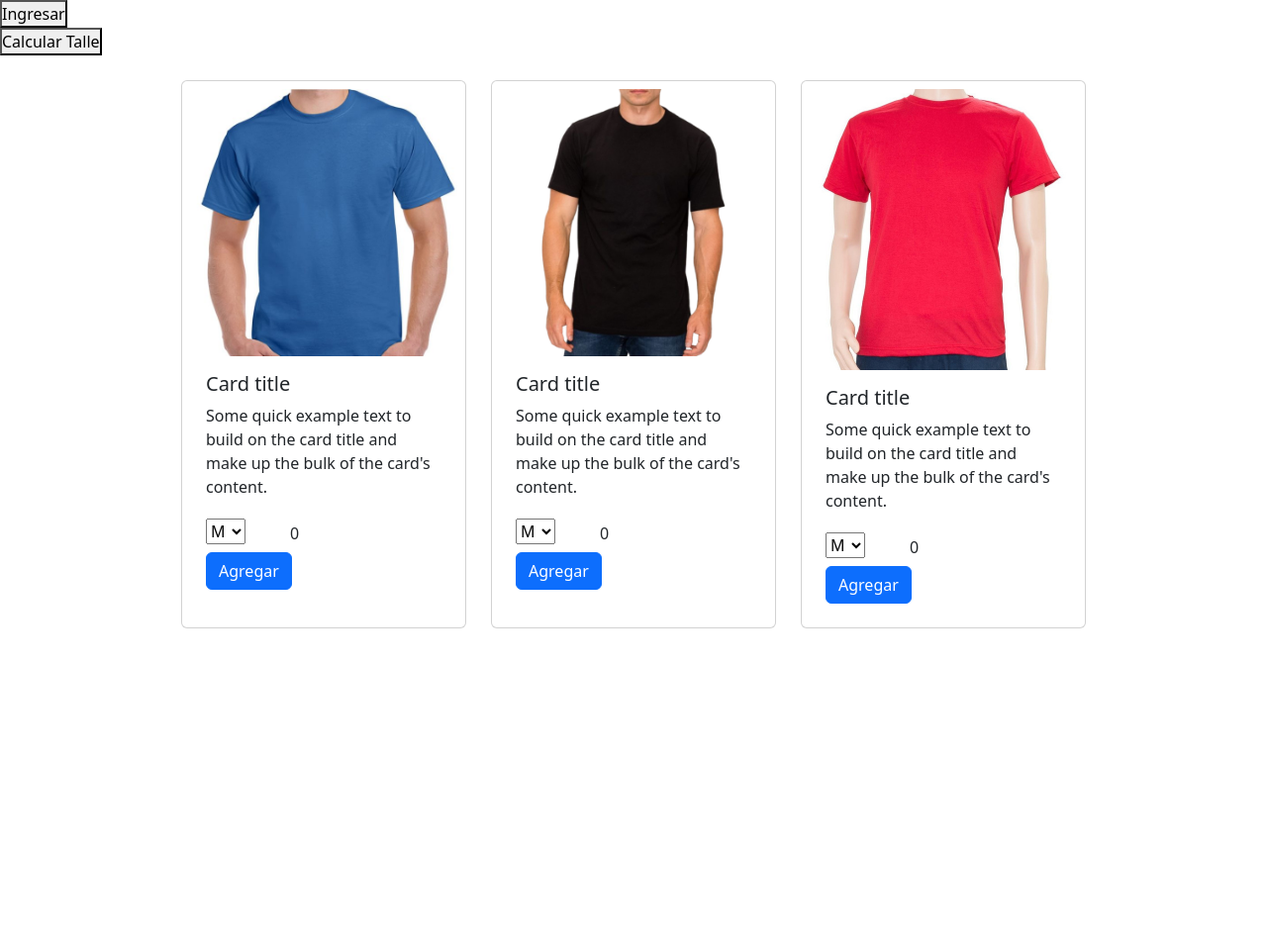
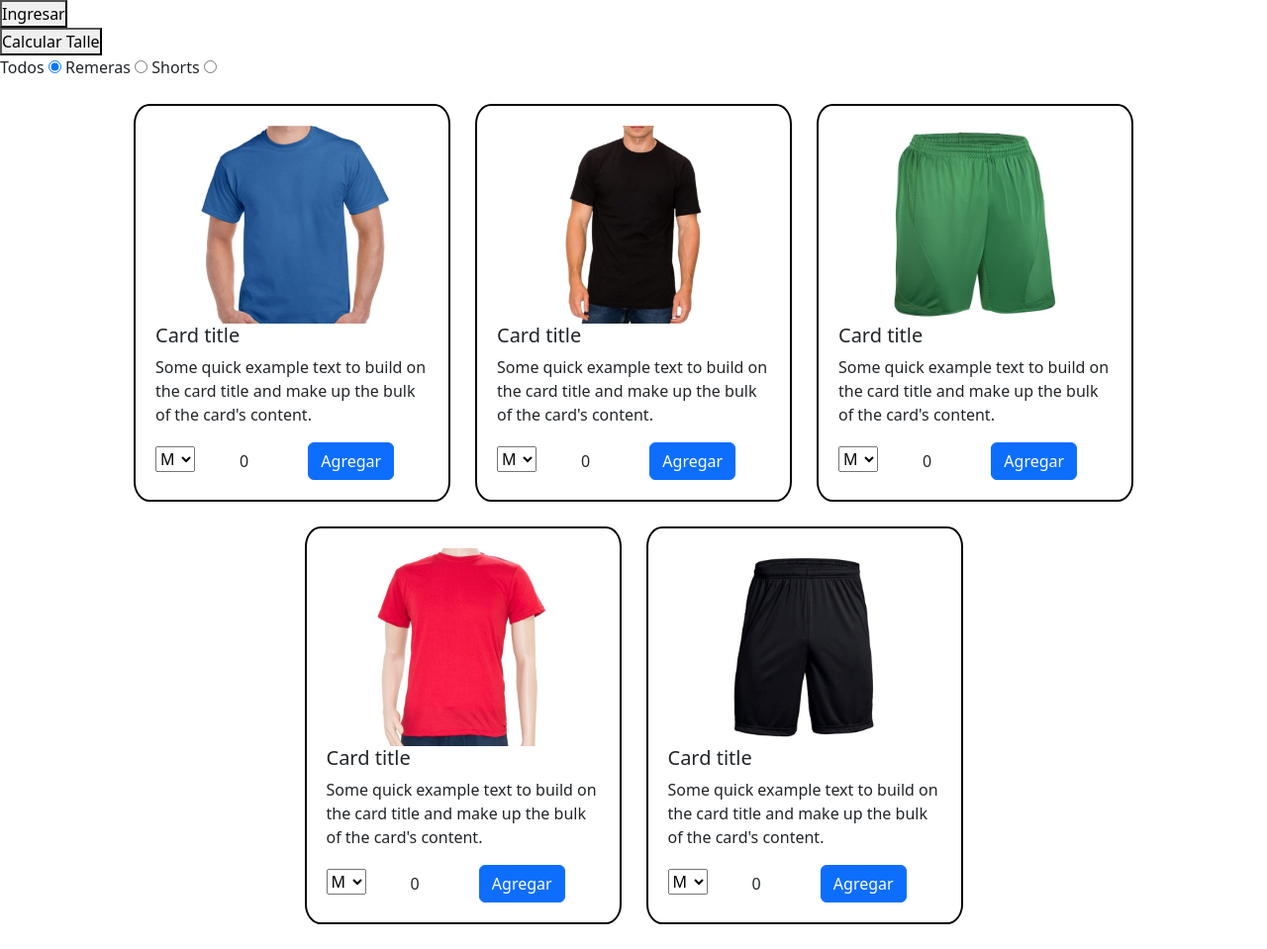
Before and after one commit to NicolasCimino/coderHouseJS, a plain HTML site: page index.html in a window 1280 px wide. Shown: the whole page at 99% size. Before the commit the page ends 800 px from the top, so only its background shows below. Drawn offline with nearby package versions, Linux system fonts and the light colour scheme.

Commit message:
Se agrego filtro por tipo de producto

```diff
--- /dev/null
+++ b/Sass/_clasesTipoProductos.scss
@@ -0,0 +1,14 @@
+.productoTipoRemera{
+    display: flex;
+    align-items: center;
+    width: 320px;
+    padding: 20px;
+
+}
+
+.productoTipoShorts{
+    display: flex;
+    align-items: center;
+    width: 320px;
+    padding: 20px;
+}
--- /dev/null
+++ b/Sass/_general.scss
@@ -0,0 +1,4 @@
+.imgProducto{
+    width: min-content;
+    height:200px;
+}
--- a/Sass/_productos.scss
+++ b/Sass/_productos.scss
@@ -9,5 +9,12 @@
         flex-direction: column;
         align-content: center;
     }
+}
 
+.itemProducto{
+    display: flex;
+    flex-direction: column;
+    align-content: center;
+    border: 2px solid black;
+    border-radius: 5%;
 }
--- a/Sass/style.scss
+++ b/Sass/style.scss
@@ -4,3 +4,5 @@
 }
 
 @import "_productos.scss";
+@import "_clasesTipoProductos.scss";
+@import "_general.scss"
--- a/index.html
+++ b/index.html
@@ -16,17 +16,27 @@
     <div id="usuario">
     </div>
     <button onclick="calcularTalle()">Calcular Talle</button>
+    <div>
+        <label for="radioFiltroTodos">Todos</label>
+        <input type="radio" name="filtro" id="radioFiltroTodos" value="Todos" onclick="filtroTipoProducto('mostrarTodos')" checked="true">
+
+        <label for="radioFiltroRemeras">Remeras</label>
+        <input type="radio" name="filtro" id="radioFiltroRemeras" value="Remeras" onclick="filtroTipoProducto('productoTipoRemera')">
+
+        <label for="radioFiltroShorts">Shorts</label>
+        <input type="radio" name="filtro" id="radioFiltroShorts" value="Shorts" onclick="filtroTipoProducto('productoTipoShorts')">
+    </div>
 </header>
 
 <main>
 
 
     <section class="productos">
-        <div class="card p-2" style="width: 18rem;">
-            <img src="./imagenes/remeraAzul.jpg" class="card-img-top" alt="...">
-            <div class="card-body">
-                <h5 class="card-title">Card title</h5>
-                <p class="card-text">Some quick example text to build on the card title and make up the bulk of the card's content.</p>
+        <div class="itemProducto productoTipoRemera" >
+            <img src="./imagenes/remeraAzul.jpg" class="imgProducto" alt="...">
+            <div >
+                <h5>Card title</h5>
+                <p >Some quick example text to build on the card title and make up the bulk of the card's content.</p>
                 <form>
                     <select name="Talle">
                         <option value="S">S</option>
@@ -40,11 +50,11 @@
             </div>
         </div>
 
-        <div class="card p-2" style="width: 18rem;">
-            <img src="./imagenes/remeraNegra.jpg" class="card-img-top" alt="...">
-            <div class="card-body">
-                <h5 class="card-title">Card title</h5>
-                <p class="card-text">Some quick example text to build on the card title and make up the bulk of the card's content.</p>
+        <div class="itemProducto productoTipoRemera" >
+            <img src="./imagenes/remeraNegra.jpg" class="imgProducto" alt="...">
+            <div>
+                <h5>Card title</h5>
+                <p>Some quick example text to build on the card title and make up the bulk of the card's content.</p>
                 <form>
                     <select name="Talle">
                         <option value="S">S</option>
@@ -58,11 +68,47 @@
             </div>
         </div>
 
-        <div class="card p-2" style="width: 18rem;">
-            <img src="./imagenes/remeraRoja.jpg" class="card-img-top" alt="...">
-            <div class="card-body">
-                <h5 class="card-title">Card title</h5>
-                <p class="card-text">Some quick example text to build on the card title and make up the bulk of the card's content.</p>
+        <div class="itemProducto productoTipoShorts">
+            <img src="./imagenes/shortVerde.jpg" class="imgProducto" alt="...">
+            <div>
+                <h5>Card title</h5>
+                <p>Some quick example text to build on the card title and make up the bulk of the card's content.</p>
+                <form>
+                    <select name="Talle">
+                        <option value="S">S</option>
+                        <option value="M" selected>M</option>
+                        <option value="L">L</option>
+                        <option value="XL">XL</option>
+                    </select>
+                    <input class="btn" type="number" name="" id="" min="0" max="12" value="0">
+                    <input class="btn btn-primary" type="button" value="Agregar">
+                </form>
+            </div>
+        </div>
+
+        <div class="itemProducto productoTipoRemera">
+            <img src="./imagenes/remeraRoja.jpg" class="imgProducto" alt="...">
+            <div>
+                <h5>Card title</h5>
+                <p>Some quick example text to build on the card title and make up the bulk of the card's content.</p>
+                <form>
+                    <select name="Talle">
+                        <option value="S">S</option>
+                        <option value="M" selected>M</option>
+                        <option value="L">L</option>
+                        <option value="XL">XL</option>
+                    </select>
+                    <input class="btn" type="number" name="" id="" min="0" max="12" value="0">
+                    <input class="btn btn-primary" type="button" value="Agregar">
+                </form>
+            </div>
+        </div>
+
+        <div class="itemProducto productoTipoShorts">
+            <img src="./imagenes/shortNegro.jpg" class="imgProducto" alt="...">
+            <div>
+                <h5>Card title</h5>
+                <p>Some quick example text to build on the card title and make up the bulk of the card's content.</p>
                 <form>
                     <select name="Talle">
                         <option value="S">S</option>
--- a/js/app.js
+++ b/js/app.js
@@ -12,6 +12,8 @@ class Usuario{
         this.estado = false;
     }
 }
+
+let listaTipoProductos = ["productoTipoRemera","productoTipoShorts"]
 
 function login(){
     let usuarioLogueado = new Usuario(undefined,undefined);
@@ -64,3 +66,36 @@ function tablaTalle(peso,altura){
     }
     return talle;
 }
+
+function ocultarTipoProducto(tipo){
+    let elemento = document.getElementsByClassName(tipo);
+    for(var i = 0; i < elemento.length; i++)
+    {
+        elemento[i].style.display = "none";
+    }
+}
+
+function verTipoProducto(tipo){
+    let elemento = document.getElementsByClassName(tipo);
+    for(var i = 0; i < elemento.length; i++)
+    {
+        elemento[i].style.display = "flex";
+    }
+}
+
+function filtroTipoProducto(tipo){
+    for(tipoProducto of listaTipoProductos){
+        if(tipoProducto === tipo){
+            verTipoProducto(tipo);
+        }else
+        {
+            if(tipo === "mostrarTodos"){
+                verTipoProducto(tipoProducto);
+            }else{
+                ocultarTipoProducto(tipoProducto);
+            }
+
+        }
+    }
+
+}
```
Also changed, not shown: imagenes/shortNegro.jpg (added), imagenes/shortVerde.jpg (added), style/style.css, 1 other file.
